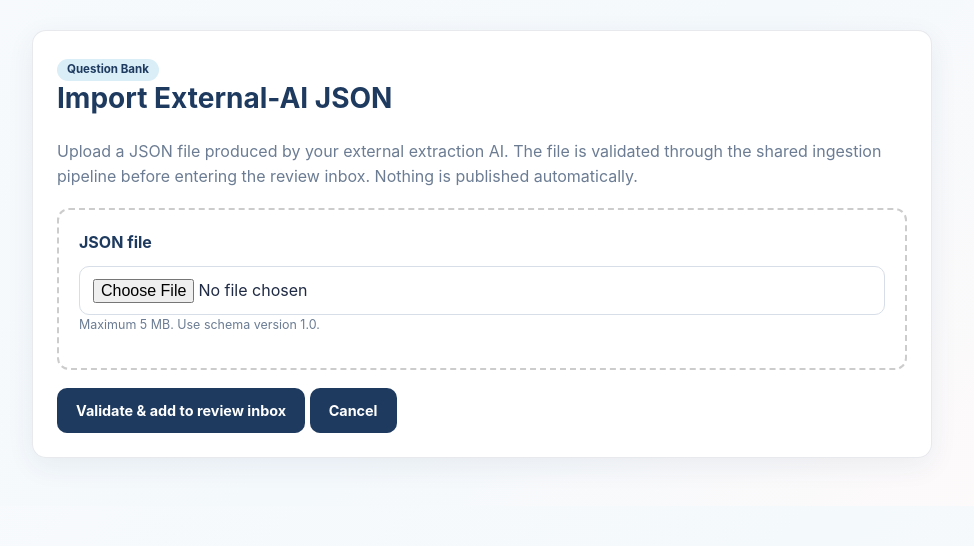
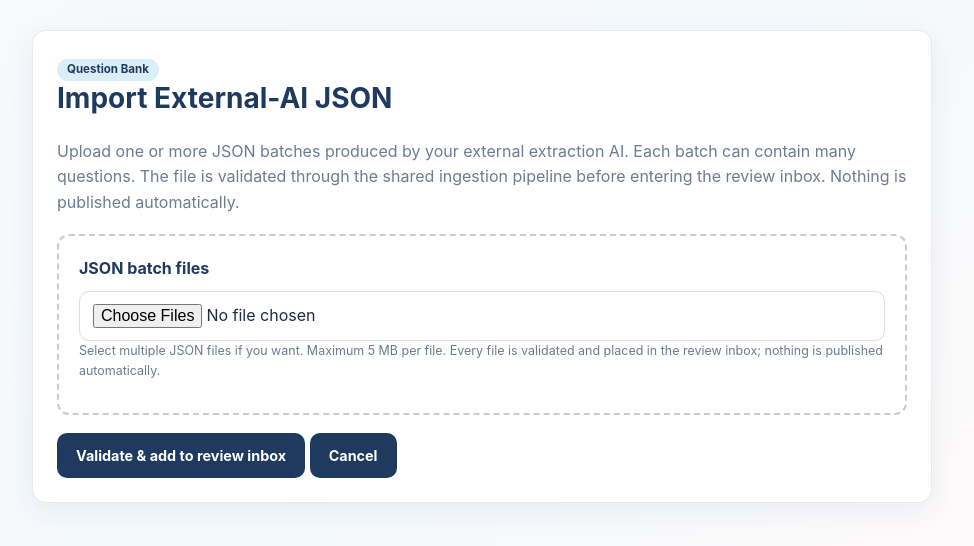
Before and after one commit to Megha-2-Paul/edtech-mathematics-assessment, a Flask app: page /teacher/extraction-review/json-upload in a window 1280 px wide. Shown: the part 77-623 px from the top of the page, without its empty margins (158-1132 px from the left). Run offline with Flask 3, Linux system fonts and the light colour scheme; parts of the project's set-up code (start-up, migrations or seed data) failed here and were passed over.

Commit message:
feat: allow multiple JSON batch files in review UI

```diff
--- a/exam_platform/templates/extraction_json_upload.html
+++ b/exam_platform/templates/extraction_json_upload.html
@@ -4,7 +4,7 @@
 <div class="card" style="max-width:900px;margin:auto">
   <span class="badge badge-blue">Question Bank</span>
   <h2>Import External-AI JSON</h2>
-  <p class="muted">Upload a JSON file produced by your external extraction AI. The file is validated through the shared ingestion pipeline before entering the review inbox. Nothing is published automatically.</p>
+  <p class="muted">Upload one or more JSON batches produced by your external extraction AI. Each batch can contain many questions. The file is validated through the shared ingestion pipeline before entering the review inbox. Nothing is published automatically.</p>
   {% if error %}<div class="warning" style="padding:12px;margin:14px 0">{{ error }}</div>{% endif %}
   {% if success %}
     <div class="ok" style="padding:14px;margin:14px 0"><strong>{{ filename }}</strong> is ready for human review.</div>
@@ -18,8 +18,8 @@
   {% else %}
     <form method="post" enctype="multipart/form-data">
       <div style="padding:20px;border:2px dashed #ccc;border-radius:12px;margin:18px 0">
-        <label><strong>JSON file</strong></label><br><input type="file" name="json_file" accept=".json,application/json" required style="margin-top:10px">
-        <p class="small">Maximum 5 MB. Use schema version 1.0.</p>
+        <label><strong>JSON batch files</strong></label><br><input type="file" name="json_file" accept=".json,application/json" multiple required style="margin-top:10px">
+        <p class="small">Select multiple JSON files if you want. Maximum 5 MB per file. Every file is validated and placed in the review inbox; nothing is published automatically.</p>
       </div>
       <button class="btn approve" type="submit">Validate & add to review inbox</button>
       <a class="btn" href="{{ url_for('extraction_review.dashboard') }}">Cancel</a>
```
